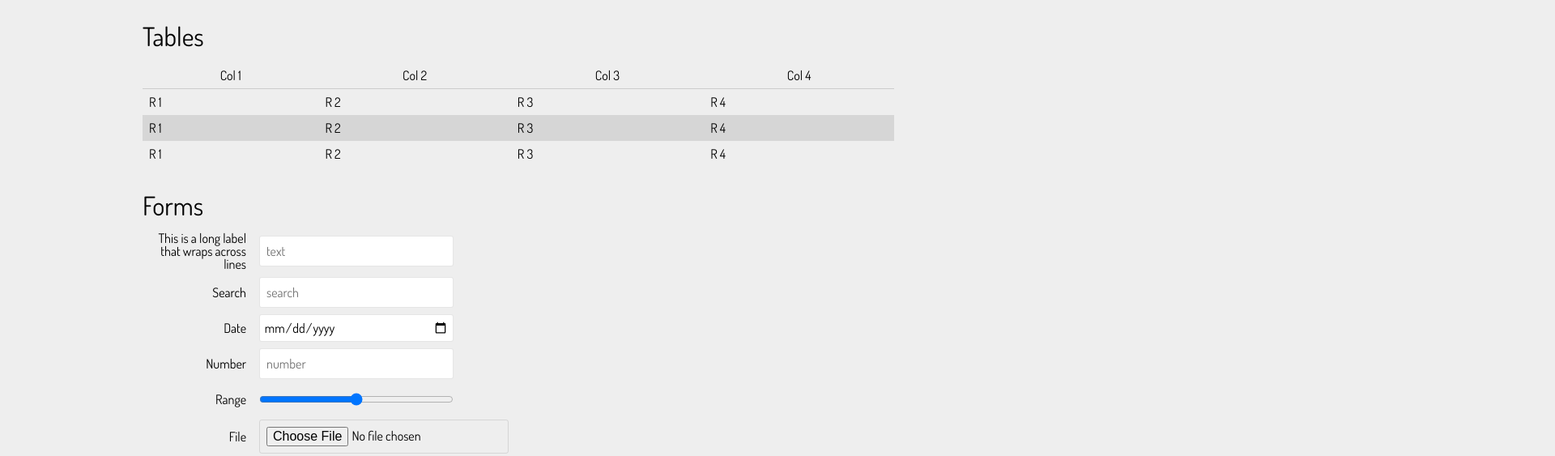
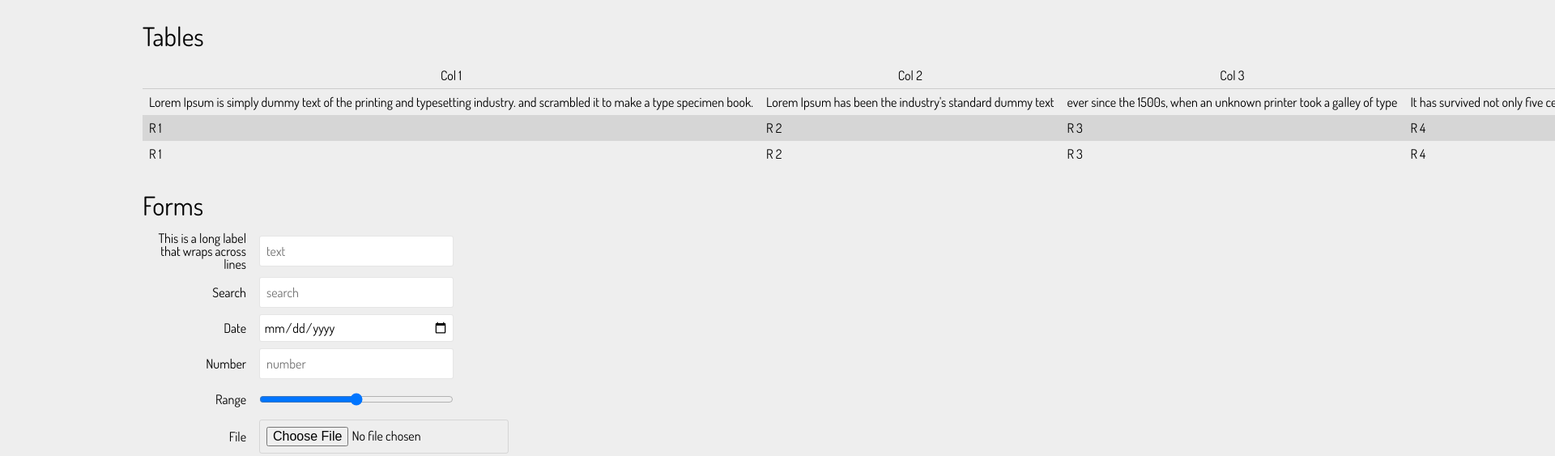
Before and after one commit to essence-tech/style, a website: page index.html in a window 1280 px wide. Shown: the part 1741-2304 px from the top of the page at 81% size, 1920 px wide, since content can reach past the window. Drawn offline with Linux system fonts and the light colour scheme.

Commit message:
Table column

```diff
--- a/index.html
+++ b/index.html
@@ -198,7 +198,8 @@
 
             <section class="container">
                 <h1>Tables</h1>
-
+                <div class="row">
+                    <div class="col table">
                         <table class="table striped">
                             <thead>
                                 <tr>
@@ -210,10 +211,10 @@
                             </thead>
                             <tbody>
                                 <tr>
-                            <td>R 1</td>
-                            <td>R 2</td>
-                            <td>R 3</td>
-                            <td>R 4</td>
+                                    <td>Lorem Ipsum is simply dummy text of the printing and typesetting industry.  and scrambled it to make a type specimen book.</td>
+                                    <td>Lorem Ipsum has been the industry's standard dummy text </td>
+                                    <td>ever since the 1500s, when an unknown printer took a galley of type</td>
+                                    <td>It has survived not only five centuries, but also the leap into electroni</td>
                                 </tr>
                                 <tr>
                                     <td>R 1</td>
@@ -229,6 +230,8 @@
                                 </tr>
                             </tbody>
                         </table>
+                    </div>
+                </div>
             </section>
 
             <section class="container">
--- a/src/5_layout.css
+++ b/src/5_layout.css
@@ -59,6 +59,9 @@ section.container {
 .col.collapse {
     flex: 0 0 auto;
 }
+.col.table {
+    display: inline-table;
+}
 
 @media (max-width: 80rem) {
     section.container {
```
Also changed, not shown: dist/ess.min.css. Lines whose indentation alone changed are shown as unchanged.
